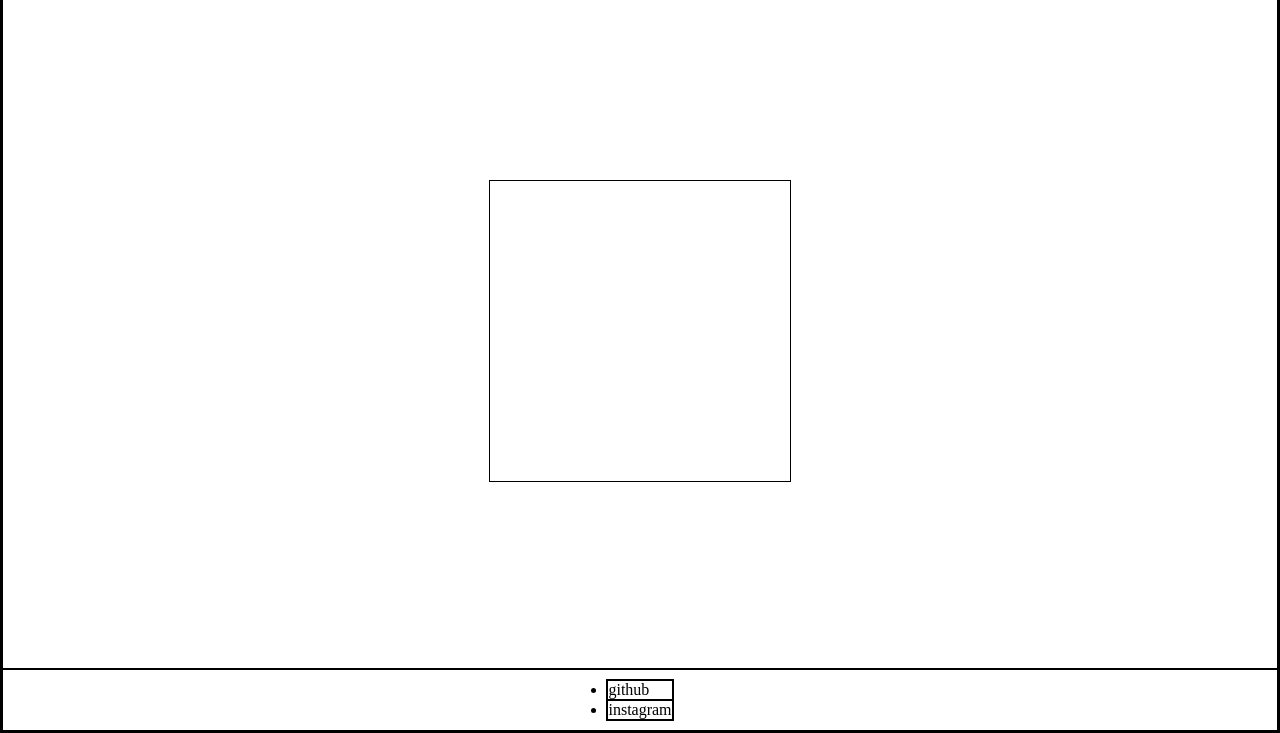
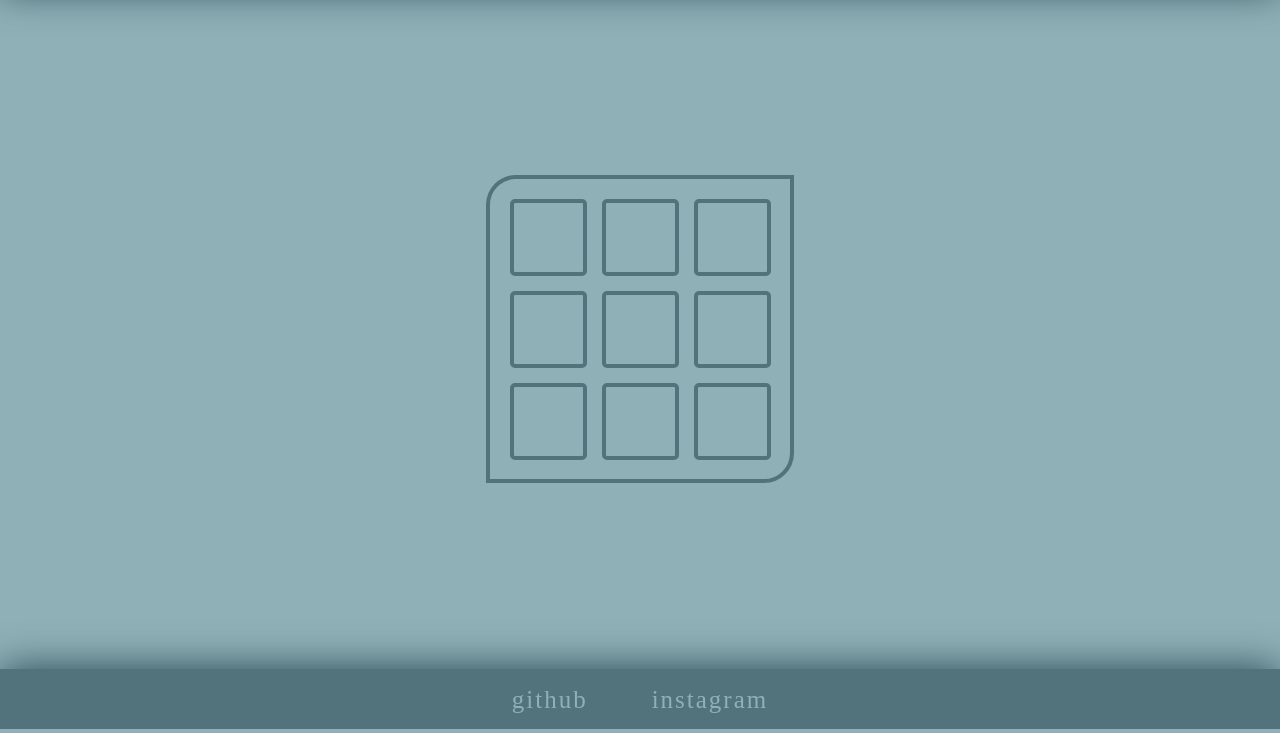
Before and after one commit to Newellso1/Tic-Tac-Toe, a plain HTML site: page index.html in a window 1280 px wide. Shown: the part 71-804 px from the top of the page. Drawn offline with Linux system fonts and the light colour scheme; a web font is replaced by a local one.

Commit message:
Styled and add basic Javascript
Established the look of the game and added javascript to modify the content of each cell depending on who's turn it is....may have to alter once I add scoring

```diff
--- a/index.html
+++ b/index.html
@@ -1,19 +1,32 @@
 <!DOCTYPE html>
 <html lang="en">
+
 <head>
     <meta charset="UTF-8">
     <meta http-equiv="X-UA-Compatible" content="IE=edge">
     <meta name="viewport" content="width=device-width, initial-scale=1.0">
+    <link rel="preconnect" href="https://fonts.googleapis.com">
+    <link rel="preconnect" href="https://fonts.gstatic.com" crossorigin>
+    <link href="https://fonts.googleapis.com/css2?family=Dongle:wght@300;400;700&display=swap" rel="stylesheet">
     <link rel="stylesheet" href="styles.css">
-    <title>Document</title>
+    <title>Tic Tac toe</title>
 </head>
+
 <body>
     <div class="header">
         TIC TAC toe
     </div>
     <div class="main">
-        <div class="container">
-
+        <div class="board">
+            <div class="cell"></div>
+            <div class="cell"></div>
+            <div class="cell"></div>
+            <div class="cell"></div>
+            <div class="cell"></div>
+            <div class="cell"></div>
+            <div class="cell"></div>
+            <div class="cell"></div>
+            <div class="cell"></div>
         </div>
     </div>
     <div class="footer">
@@ -23,4 +36,5 @@
         </ul>
     </div>
 </body>
+<script src="script.js"></script>
 </html>
--- a/script.js
+++ b/script.js
@@ -0,0 +1,43 @@
+const cells = document.querySelectorAll('.cell');
+let playerTurn = 1;
+let playerMark = "o";
+
+// Function that adds 'x' to target
+
+function marker(event) {
+  event.target.innerHTML = playerMark;
+};
+
+// Function that increases playerTurn in order to alter playerMark
+
+function changePlayer() {
+    playerTurn ++;
+};
+
+// Function that will alter playerMark depending on who's go it is
+
+function changeMark() {
+    if (playerTurn % 2 == 0) {
+        playerMark = "x";
+    } else {
+        playerMark = "o";
+    }
+}
+
+// Adds marker function to each click on cell
+
+cells.forEach(function(cell) {
+  cell.addEventListener('click', marker);
+});
+
+// Increase playerTurn on each click
+
+cells.forEach(function(cell) {
+    cell.addEventListener('click', changePlayer)
+});
+
+// Change playerMark on each click
+
+cells.forEach(function(cell) {
+    cell.addEventListener('click', changeMark)
+});
--- a/styles.css
+++ b/styles.css
@@ -1,21 +1,42 @@
 * {
     margin: 0;
     padding: 0;
-    border: 1px solid black;
+    /* border: 1px solid black; */
+
 }
 
 body {
     display: flex;
     flex-direction: column;
     height: 100vh;
+    font-family: Dongle;
+    background-color: #8fb0b7;
 }
 
+/* Styling for header and footer */
+
+.header {
+    font-size: 45px;
+    letter-spacing: 5px;
+}
+
+.footer ul li {
+    display: inline;
+    padding: 0 30px 0 30px;
+    font-size: 25px;
+    letter-spacing: 2px;
+}
 .header,
 .footer {
     display: flex;
+    color: #8fb0b7;
     justify-content: space-around;
     place-items: center;
     height: 60px;
+    background-color: #26465090;
+    box-sizing: border-box;
+    box-shadow: 0px 0px 40px #264650;
+    line-height: 1;
 }
 
 .main {
@@ -26,7 +47,28 @@ body {
     place-content: center;
 }
 
-.container {
+/* Styling for board and cells */
+
+.board {
     width: 300px;
     height: 300px;
+    border-radius: 30px 0px 30px 0px;
+    border: 4px solid #26465090;
+    display: flex;
+    flex-wrap: wrap;
+    gap: 15px;
+    place-content: center;
 }
+
+.cell {
+    border: 4px solid #26465090;
+    border-radius: 5px;
+    height: 23%;
+    width: 23%;
+    display: flex;
+    justify-content: center;
+    align-items: center;
+    font-size: 60px;
+    line-height: 10px;
+    color: #264650;
+}
```
